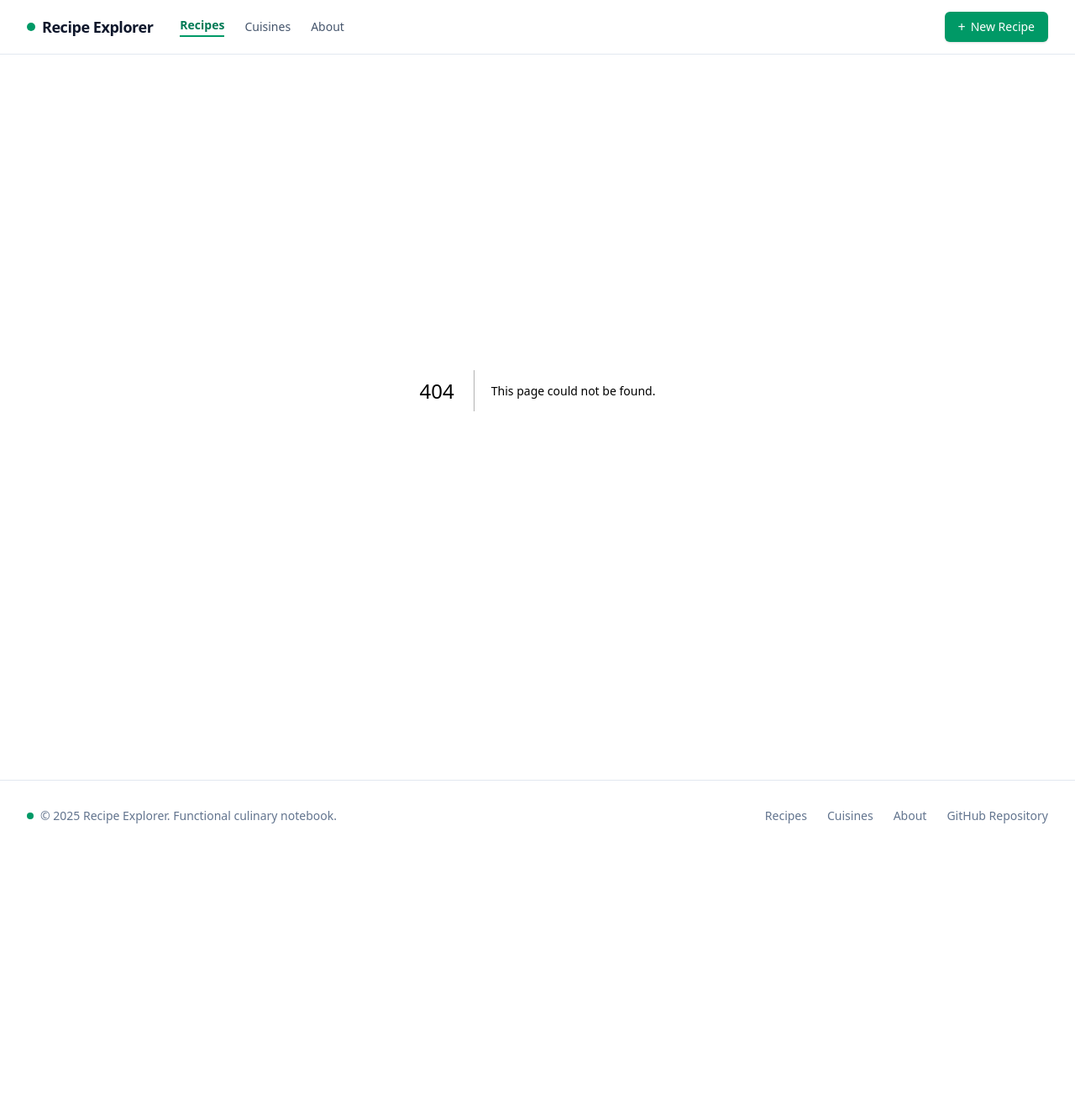
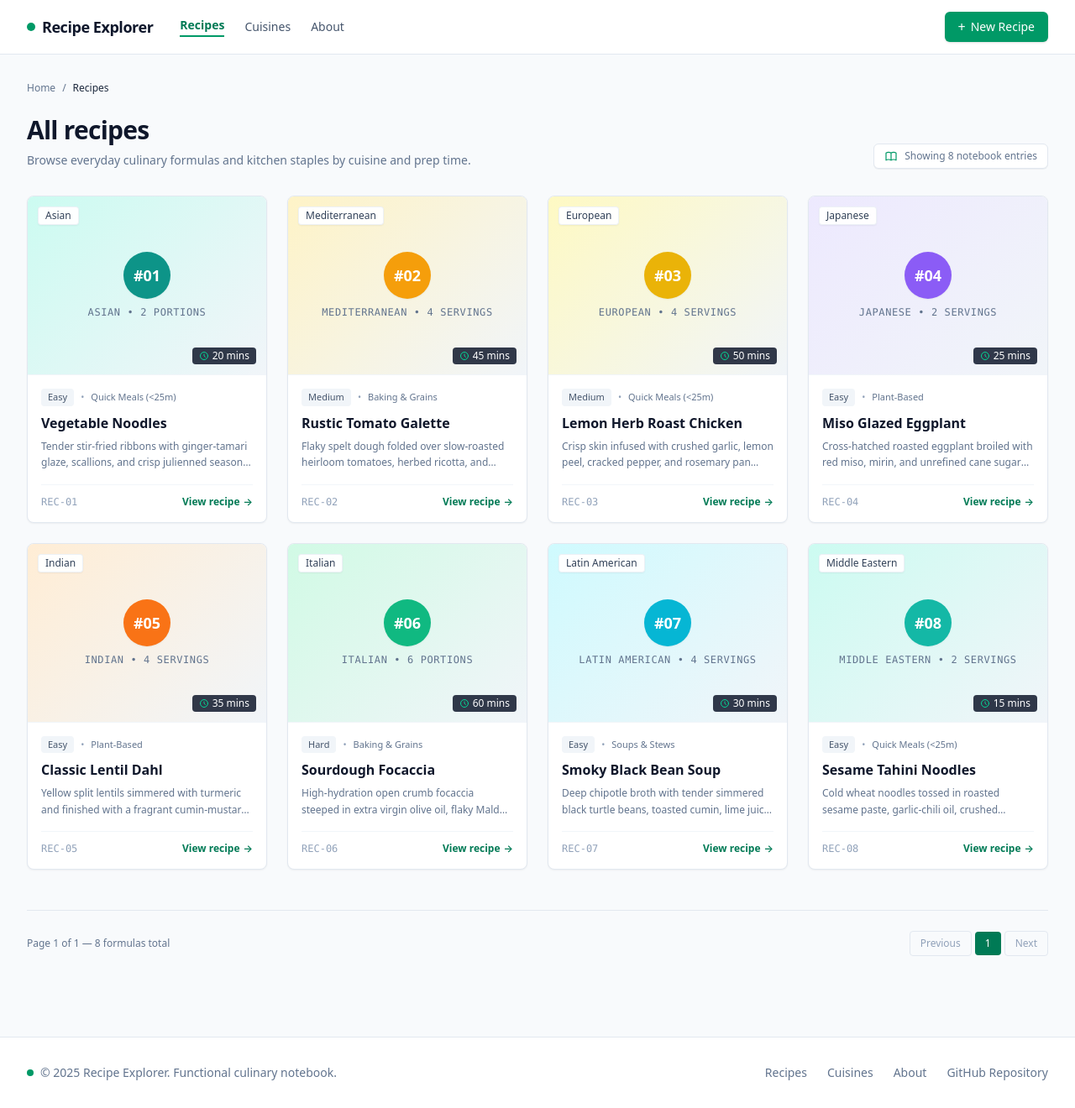
Before and after one commit to Dharmi-456-design/NEXTJS-PROJECTS, a Next.js app in the folder recipe-explorer/: page /recipes in a window 1280 px wide. Before the commit this address had no page. Shown: the whole page at 84% size. Before the commit the page ends 1014 px from the top, so only its background shows below. Built offline with nearby package versions, Linux system fonts and the light colour scheme.

Commit message:
feat: implement recipe listing page

```diff
--- a/recipe-explorer/src/app/page.tsx
+++ b/recipe-explorer/src/app/page.tsx
@@ -1,7 +1,58 @@
+import Link from "next/link";
+import { recipes } from "@/data/recipes";
+import RecipeGrid from "@/components/RecipeGrid";
+
 export default function HomePage() {
   return (
     <div className="max-w-7xl mx-auto px-4 sm:px-6 lg:px-8 py-8">
-      <h1 className="text-3xl font-bold text-slate-900">All Recipes</h1>
+      <nav className="flex items-center gap-2 text-xs text-slate-500 mb-6">
+        <Link href="/" className="hover:text-emerald-700 transition-colors">
+          Home
+        </Link>
+        <span>/</span>
+        <span className="text-slate-800 font-medium">Recipes</span>
+      </nav>
+
+      <div className="flex flex-col sm:flex-row sm:items-end justify-between gap-4 mb-8">
+        <div>
+          <h1 className="text-3xl font-bold tracking-tight text-slate-900 mb-2">
+            All recipes
+          </h1>
+          <p className="text-sm text-slate-500">
+            Browse everyday culinary formulas and kitchen staples by cuisine and prep time.
+          </p>
+        </div>
+
+        <div className="flex items-center gap-2 text-xs text-slate-500 bg-white px-3 py-1.5 rounded-md border border-slate-200 shadow-2xs self-start sm:self-auto">
+          <svg className="w-4 h-4 text-emerald-600" fill="none" viewBox="0 0 24 24" stroke="currentColor">
+            <path strokeLinecap="round" strokeLinejoin="round" strokeWidth={1.8} d="M12 6.253v13m0-13C10.832 5.477 9.246 5 7.5 5S4.168 5.477 3 6.253v13C4.168 18.477 5.754 18 7.5 18s3.332.477 4.5 1.253m0-13C13.168 5.477 14.754 5 16.5 5c1.747 0 3.332.477 4.5 1.253v13C19.832 18.477 18.247 18 16.5 18c-1.746 0-3.332.477-4.5 1.253" />
+          </svg>
+          <span>Showing {recipes.length} notebook entries</span>
+        </div>
+      </div>
+
+      <RecipeGrid recipes={recipes} />
+
+      <div className="mt-12 pt-6 border-t border-slate-200 flex flex-col sm:flex-row items-center justify-between gap-4 text-xs text-slate-500">
+        <p>Page 1 of 1 — {recipes.length} formulas total</p>
+        <div className="flex items-center gap-1">
+          <button
+            disabled
+            className="px-3 py-1.5 rounded border border-slate-200 text-slate-400 bg-slate-50 cursor-not-allowed"
+          >
+            Previous
+          </button>
+          <span className="px-3 py-1.5 rounded bg-emerald-700 text-white font-medium">
+            1
+          </span>
+          <button
+            disabled
+            className="px-3 py-1.5 rounded border border-slate-200 text-slate-400 bg-slate-50 cursor-not-allowed"
+          >
+            Next
+          </button>
+        </div>
+      </div>
     </div>
   );
 }
--- /dev/null
+++ b/recipe-explorer/src/app/recipes/page.tsx
@@ -0,0 +1,58 @@
+import Link from "next/link";
+import { recipes } from "@/data/recipes";
+import RecipeGrid from "@/components/RecipeGrid";
+
+export default function RecipesPage() {
+  return (
+    <div className="max-w-7xl mx-auto px-4 sm:px-6 lg:px-8 py-8">
+      <nav className="flex items-center gap-2 text-xs text-slate-500 mb-6">
+        <Link href="/" className="hover:text-emerald-700 transition-colors">
+          Home
+        </Link>
+        <span>/</span>
+        <span className="text-slate-800 font-medium">Recipes</span>
+      </nav>
+
+      <div className="flex flex-col sm:flex-row sm:items-end justify-between gap-4 mb-8">
+        <div>
+          <h1 className="text-3xl font-bold tracking-tight text-slate-900 mb-2">
+            All recipes
+          </h1>
+          <p className="text-sm text-slate-500">
+            Browse everyday culinary formulas and kitchen staples by cuisine and prep time.
+          </p>
+        </div>
+
+        <div className="flex items-center gap-2 text-xs text-slate-500 bg-white px-3 py-1.5 rounded-md border border-slate-200 shadow-2xs self-start sm:self-auto">
+          <svg className="w-4 h-4 text-emerald-600" fill="none" viewBox="0 0 24 24" stroke="currentColor">
+            <path strokeLinecap="round" strokeLinejoin="round" strokeWidth={1.8} d="M12 6.253v13m0-13C10.832 5.477 9.246 5 7.5 5S4.168 5.477 3 6.253v13C4.168 18.477 5.754 18 7.5 18s3.332.477 4.5 1.253m0-13C13.168 5.477 14.754 5 16.5 5c1.747 0 3.332.477 4.5 1.253v13C19.832 18.477 18.247 18 16.5 18c-1.746 0-3.332.477-4.5 1.253" />
+          </svg>
+          <span>Showing {recipes.length} notebook entries</span>
+        </div>
+      </div>
+
+      <RecipeGrid recipes={recipes} />
+
+      <div className="mt-12 pt-6 border-t border-slate-200 flex flex-col sm:flex-row items-center justify-between gap-4 text-xs text-slate-500">
+        <p>Page 1 of 1 — {recipes.length} formulas total</p>
+        <div className="flex items-center gap-1">
+          <button
+            disabled
+            className="px-3 py-1.5 rounded border border-slate-200 text-slate-400 bg-slate-50 cursor-not-allowed"
+          >
+            Previous
+          </button>
+          <span className="px-3 py-1.5 rounded bg-emerald-700 text-white font-medium">
+            1
+          </span>
+          <button
+            disabled
+            className="px-3 py-1.5 rounded border border-slate-200 text-slate-400 bg-slate-50 cursor-not-allowed"
+          >
+            Next
+          </button>
+        </div>
+      </div>
+    </div>
+  );
+}
```
